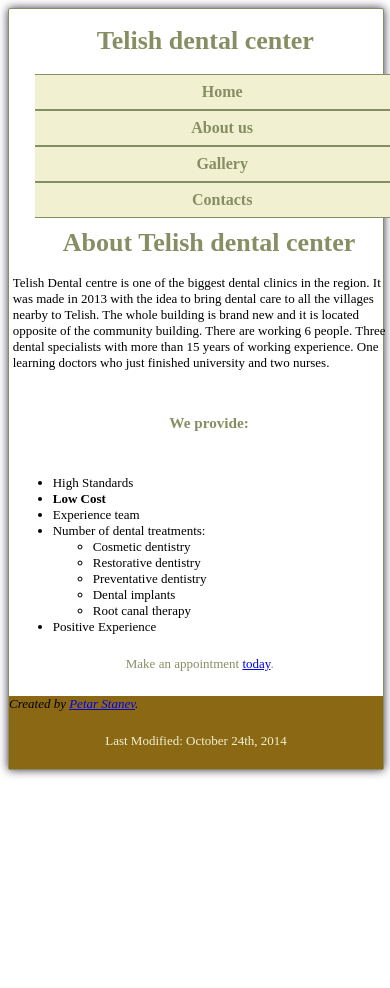
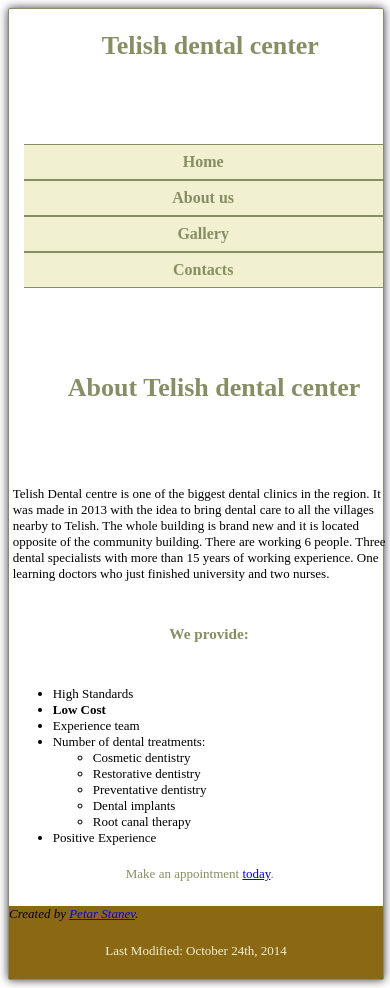
Before and after one commit to petarstanev/HTML5-responsive-website, a plain HTML site: page assignment/index.html in a window 390 px wide. Before the commit the page ends 844 px from the top, so only its background shows below. Drawn offline with Linux system fonts and the light colour scheme.

Commit message:
Fixed nav menu for desctop. Still space in mobile devices.

```diff
--- a/assignment/style.css
+++ b/assignment/style.css
@@ -1,3 +1,5 @@
+
+
     body {
             background-image: url('images/bg.png');
             background-repeat: repeat;
@@ -55,21 +57,30 @@ img {
     }
 
     header {
-	width: 100% min-height: 125px:
+            width: 100%;
+            min-height: 125px;
         padding: 5px;
     }
 
+    nav{
+            width: 100%;
+            text-align: center;
+    }
+
     nav ul{
-	margin-left: 5%;
+            display: inline-block;
+            width: 96%;
+            height: 200px;
 
     }
 
     nav ul li {
             display: inline;
-	margin-left: 7%;
+            margin-right: 2%;
+            margin-left: 2%;
             float: left;
             border: 1px solid #878E63;
-	width: 15%;
+            width: 20%;
     }
 
     nav ul li a {
```
Lines whose indentation alone changed are shown as unchanged.
